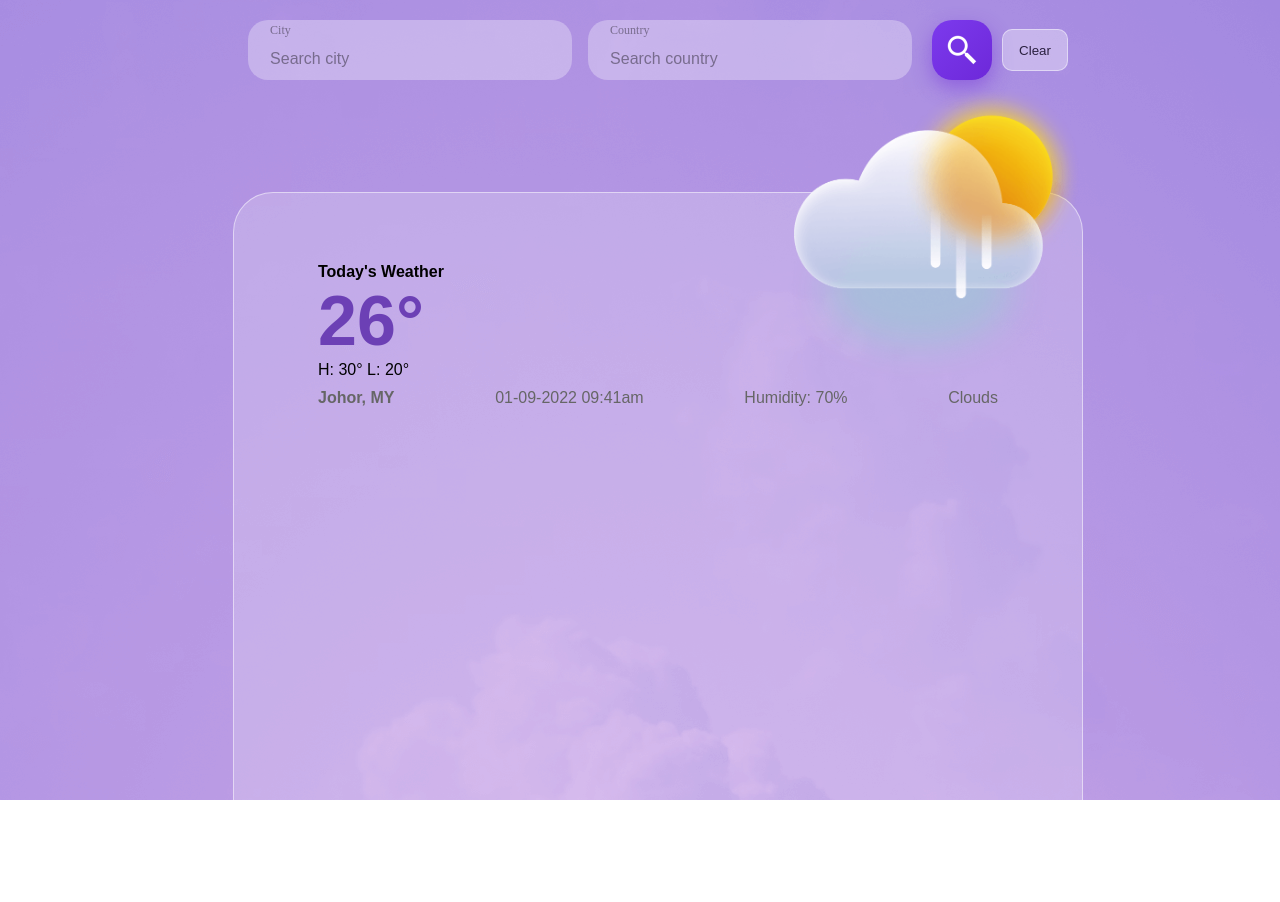
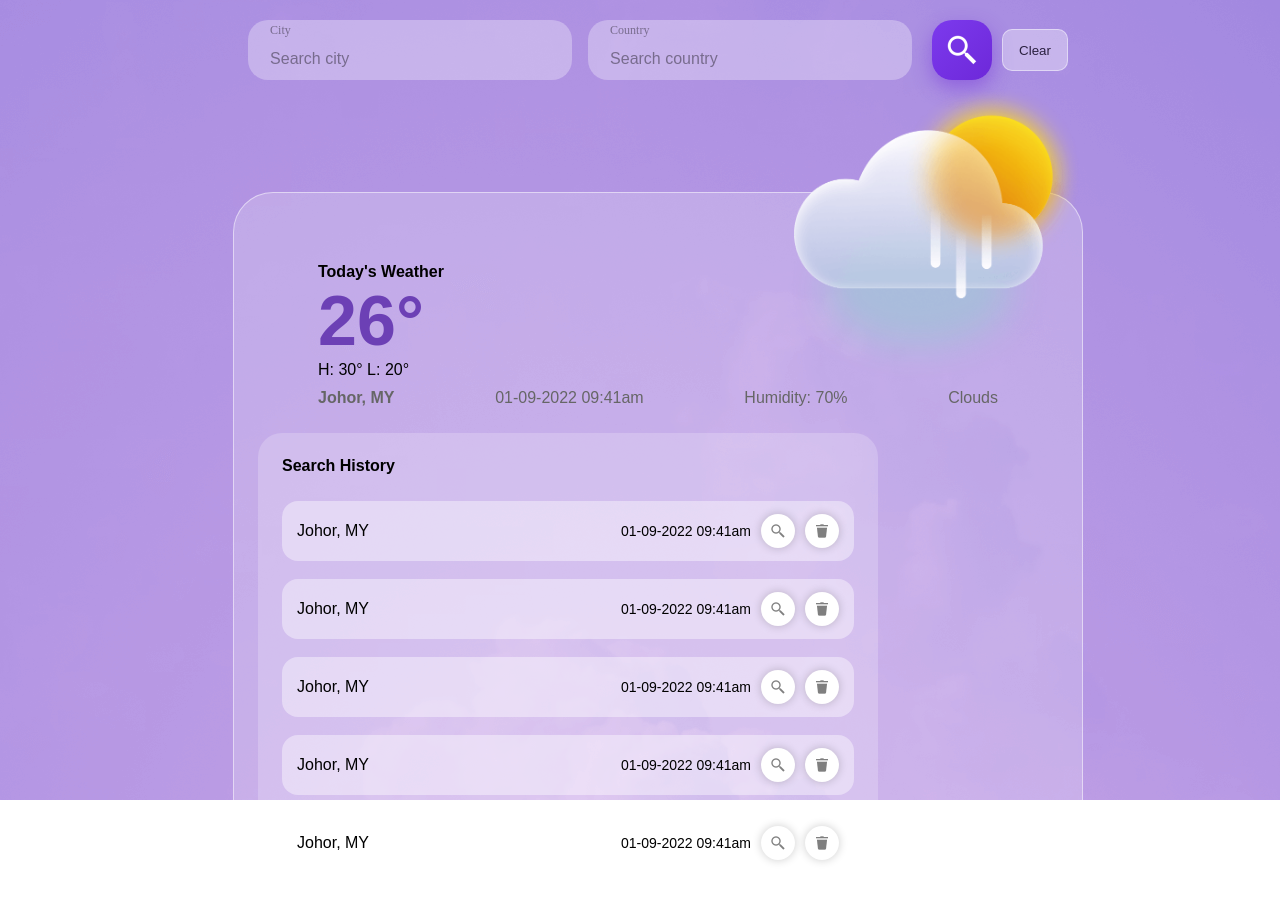
Before and after one commit to zyyyyy0202/weather-app, a React (Vite) app: page / in a window 1280 px wide. Shown: the top 902 px of the page. Built offline with nearby package versions, Linux system fonts and the light colour scheme.

Commit message:
feat: add search history component

```diff
--- /dev/null
+++ b/src/Component/SearchHistory/index.module.less
@@ -0,0 +1,75 @@
+.searchHistoryContainer {
+  width: 620px;
+  background-color: rgba(255, 255, 255, 0.2);
+  margin-top: 26px;
+  border-radius: 24px;
+  height: 548px;
+  font-family: 'Noto Sans TC', sans-serif;
+}
+
+.searchHistoryWrapper {
+  padding: 24px
+}
+
+.searchHistoryTitle {
+  font-size: 16px;
+  font-weight: 700;
+}
+
+.searchHistoryListContainer {
+  margin-top: 26px;
+  display: flex;
+  flex-direction: column;
+  gap: 18px;
+
+}
+
+.searchHistoryItem {
+  width: 100%;
+  background-color: rgba(255, 255, 255, 0.4);
+  display: flex;
+  height: 60px;
+  border-radius: 16px;
+  align-items: center;
+  padding: 0 15px;
+  box-sizing: border-box;
+  .searchHistoryLocation {
+    font-size: 16px;
+  }
+  .searchHistoryTime {
+    margin-left: auto;
+    font-size: 14px;
+  }
+}
+
+.searchHistoryOperation {
+  display: flex;
+  gap: 10px;
+  margin-left: 10px;
+}
+
+.operationButton {
+  width: 34px;
+  height: 34px;
+  border-radius: 50%;
+  border: none;
+  background-color: white;
+  background-size: 16px 16px;
+  background-position: center;
+  background-repeat: no-repeat;
+  box-shadow: 0px 0px 10px 0px rgba(0, 0, 0, 0.2);
+  &:hover {
+    background-color: rgba(255, 255, 255, 0.8);
+    cursor: pointer;
+  }
+}
+
+.searchHistorySearchButton {
+  .operationButton;
+  background-image: url("../../assets/smallSearch.png");
+}
+
+.searchHistoryDeleteButton {
+  .operationButton;
+  background-image: url("../../assets/deleteIcon.png");
+}
--- /dev/null
+++ b/src/Component/SearchHistory/index.tsx
@@ -0,0 +1,38 @@
+import styles from "./index.module.less";
+
+const MOCK_DATA = {
+  location: 'Johor, MY',
+  formattedTime: '01-09-2022 09:41am',
+}
+
+const SearchHistoryItem = () => {
+  return (
+    <div className={styles.searchHistoryItem}>
+      <div className={styles.searchHistoryLocation}>{MOCK_DATA.location}</div>
+      <div className={styles.searchHistoryTime}>{MOCK_DATA.formattedTime}</div>
+      <div className={styles.searchHistoryOperation}>
+        <button className={styles.searchHistorySearchButton}></button>
+        <button className={styles.searchHistoryDeleteButton}></button>
+      </div>
+    </div>
+  )
+}
+
+export const SearchHistory = () => {
+  return (
+    <div className={styles.searchHistoryContainer}>
+      <div className={styles.searchHistoryWrapper}>
+        <div className={styles.searchHistoryTitle}>Search History</div>
+        <div className={styles.searchHistoryListContainer}>
+          {
+            new Array(5).fill(0).map((_, index) => (
+              <SearchHistoryItem key={index} />
+            ))
+          }
+        </div>
+      </div>
+    </div>
+  );
+}
+
+export default SearchHistory;
--- a/src/Pages/WeatherPage/index.tsx
+++ b/src/Pages/WeatherPage/index.tsx
@@ -1,6 +1,7 @@
 import { useState } from "react";
 import SearchForm from "../../Component/SearchForm";
 import WeatherCard from "../../Component/WeatherCard";
+import SearchHistory from "../../Component/SearchHistory";
 import styles from "./index.module.less";
 
 function WeatherPage() {
@@ -52,6 +53,7 @@ function WeatherPage() {
             humidity={70}
             weatherType={'Clouds'}
           />
+          <SearchHistory />
         </div>
       </div>
     </div>
```
Also changed, not shown: src/assets/deleteIcon.png (added), src/assets/smallSearch.png (added).
